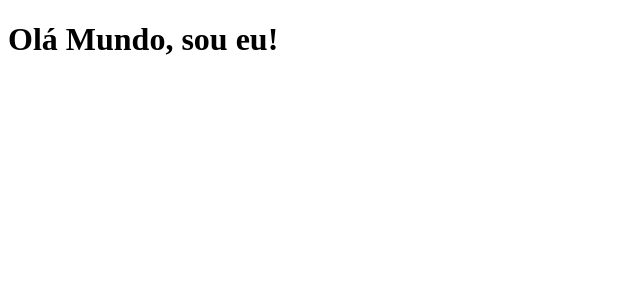
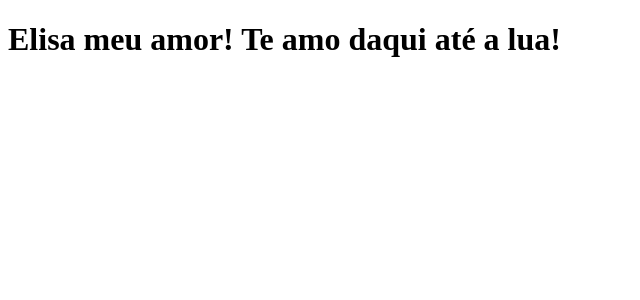
Before and after one commit to FernandoAvellar/clone-tabnews, a Next.js app: page / in a window 1280 px wide. Shown: the top 300 px of the page, without its empty margins (0-640 px from the left). Built offline with nearby package versions, Linux system fonts and the light colour scheme.

Commit message:
Nova mensagem

```diff
--- a/pages/index.js
+++ b/pages/index.js
@@ -1,5 +1,5 @@
 function Home() {
-    return <h1>Olá Mundo, sou eu!</h1>
+    return <h1>Elisa meu amor! Te amo daqui até a lua!</h1>
 }
 
 export default Home;
```
